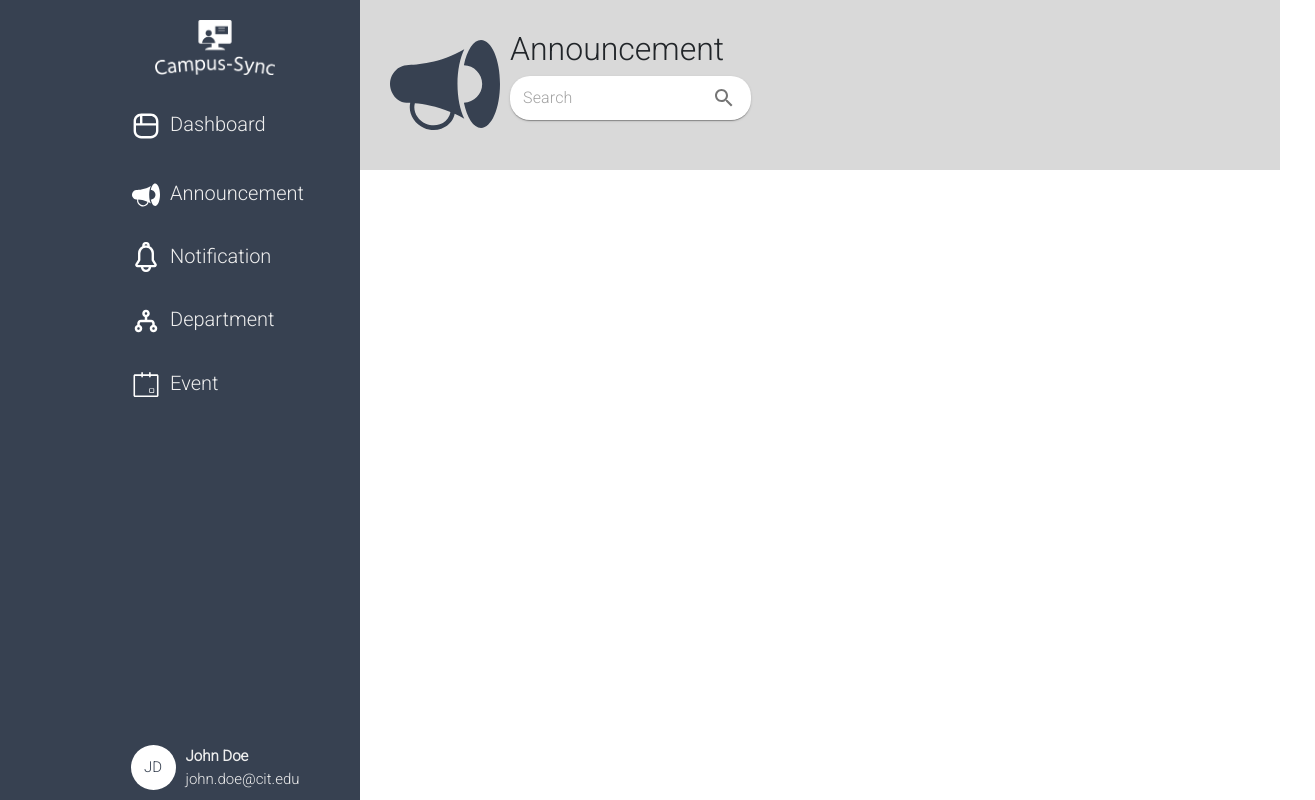
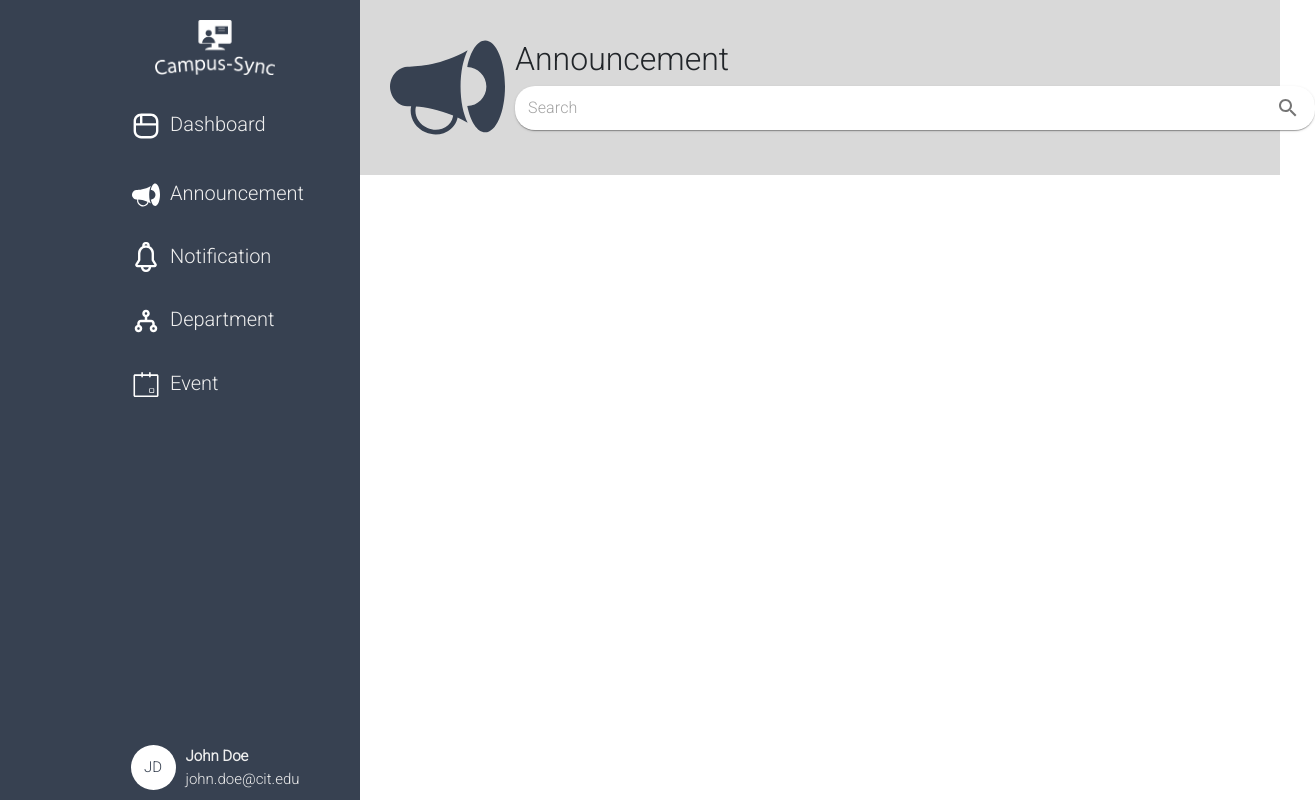
Before and after one commit to TiempoAllen/campus-sync, a React (Create React App) app: page /announcement in a window 1280 px wide. Shown: the whole page, 1315 px wide, since content can reach past the window. Built offline with nearby package versions, Linux system fonts and the light colour scheme.

Commit message:
moved announcement.js to another directory and made some changes to its content

```diff
--- a/src/App.js
+++ b/src/App.js
@@ -2,7 +2,7 @@ import React from "react";
 import LoginPage from "./Pages/Login/LoginPage";
 import Register from "./Pages/Login/Register";
 import Dashboard from "./Pages/Dashboard/Dashboard";
-import Announcement from "./Pages/Dashboard/Announcement";
+import Announcement from "./Pages/Announcement/Announcement";
 import { BrowserRouter, Route, Routes } from "react-router-dom";
 
 const App = () => {
--- /dev/null
+++ b/src/Pages/Announcement/Announcement.css
@@ -0,0 +1,18 @@
+.dashboard-options {
+    background-color: #d9d9d9;
+    display: flex;
+    flex-direction: row;
+    justify-content: start;
+    padding: 30px;
+    margin-left: 360px;
+}
+
+#announcement .header .titles {
+    margin-top: 10px;
+}
+
+.img-dash {
+    height: 115px;
+    width: 115px;
+    margin-right: 10px;
+}
--- a/src/Pages/Dashboard/Announcement.js
+++ b/src/Pages/Announcement/Announcement.js
@@ -1,5 +1,6 @@
 import React from "react";
-import Sidenav from "./Sidenav";
+import "./Announcement.css";
+import Sidenav from "../Dashboard/Sidenav";
 import { Paper, InputBase } from "@mui/material";
 import SearchIcon from "@mui/icons-material/Search";
 import IconButton from "@mui/material/IconButton";
@@ -24,7 +25,7 @@ const Announcement = () => {
                 display: "flex",
                 alignItems: "center",
                 borderRadius: "20px",
-                width: "100%",
+                width: "800px",
               }}
             >
               <InputBase
--- a/src/Pages/Dashboard/Dashboard.css
+++ b/src/Pages/Dashboard/Dashboard.css
@@ -3,15 +3,6 @@
     display: flex;
     flex-direction: row;
     justify-content: end;
-}
-
-.dashboard-options {
-    background-color: #d9d9d9;
-    display: flex;
-    flex-direction: row;
-    justify-content: start;
-    padding: 30px;
-    margin-left: 360px;
 }
 
 .side-nav {
@@ -191,11 +182,3 @@
 .nav-item {
     cursor: pointer;
 }
-
-#announcement {}
-
-.img-dash {
-    height: 110px;
-    width: 110px;
-    margin-right: 10px;
-}
--- a/src/Pages/Login/LoginPage.js
+++ b/src/Pages/Login/LoginPage.js
@@ -3,8 +3,18 @@ import * as Form from "@radix-ui/react-form";
 import * as Checkbox from "@radix-ui/react-checkbox";
 import { CheckIcon } from "@radix-ui/react-icons";
 import "./login.css";
+import { useNavigate } from "react-router-dom";
 
 const LoginPage = () => {
+  const navigate = useNavigate();
+
+  const navigateToSignup = () => {
+    navigate("/register");
+  };
+
+  const navigateToDashboard = () => {
+    navigate("/dashboard");
+  };
   return (
     <div className="login-body">
       <div className="login-page">
@@ -61,13 +71,20 @@ const LoginPage = () => {
             </div>
           </div>
           <Form.Submit asChild>
-            <button className="Button" style={{ marginTop: 10 }}>
+            <button
+              className="Button"
+              style={{ marginTop: 10 }}
+              onClick={navigateToDashboard}
+            >
               Login
             </button>
           </Form.Submit>
           <div className="navigateSignup">
             <p>
-              Don't have an account? <span>Sign up</span>
+              Don't have an account?{" "}
+              <span onClick={navigateToSignup} style={{ cursor: "pointer" }}>
+                Sign up
+              </span>
             </p>
           </div>
         </Form.Root>
--- a/src/Pages/Login/Register.js
+++ b/src/Pages/Login/Register.js
@@ -1,10 +1,13 @@
 import React from "react";
 import * as Form from "@radix-ui/react-form";
-import * as Checkbox from "@radix-ui/react-checkbox";
-import { CheckIcon } from "@radix-ui/react-icons";
-import "./login.css";
+import { useNavigate } from "react-router-dom";
 
 const Register = () => {
+  const navigate = useNavigate();
+
+  const navigateToLogin = () => {
+    navigate("/");
+  };
   return (
     <div className="login-body">
       <div className="login-page">
@@ -83,13 +86,20 @@ const Register = () => {
             </Form.Control>
           </Form.Field>
           <Form.Submit asChild>
-            <button className="Button" style={{ marginTop: 10 }}>
+            <button
+              className="Button"
+              style={{ marginTop: 10 }}
+              onClick={navigateToLogin}
+            >
               Register
             </button>
           </Form.Submit>
           <div className="navigateSignup">
             <p>
-              Already have an account? <span>Login</span>
+              Already have an account?
+              <span onClick={navigateToLogin} style={{ cursor: "pointer" }}>
+                Login
+              </span>
             </p>
           </div>
         </Form.Root>
```
